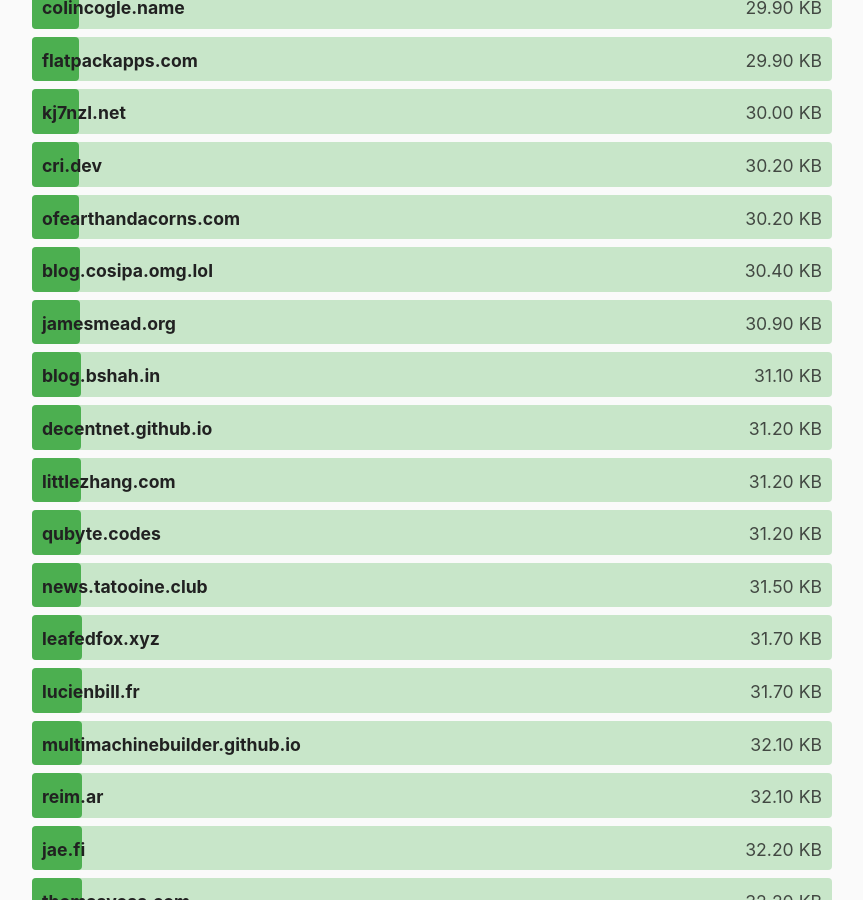
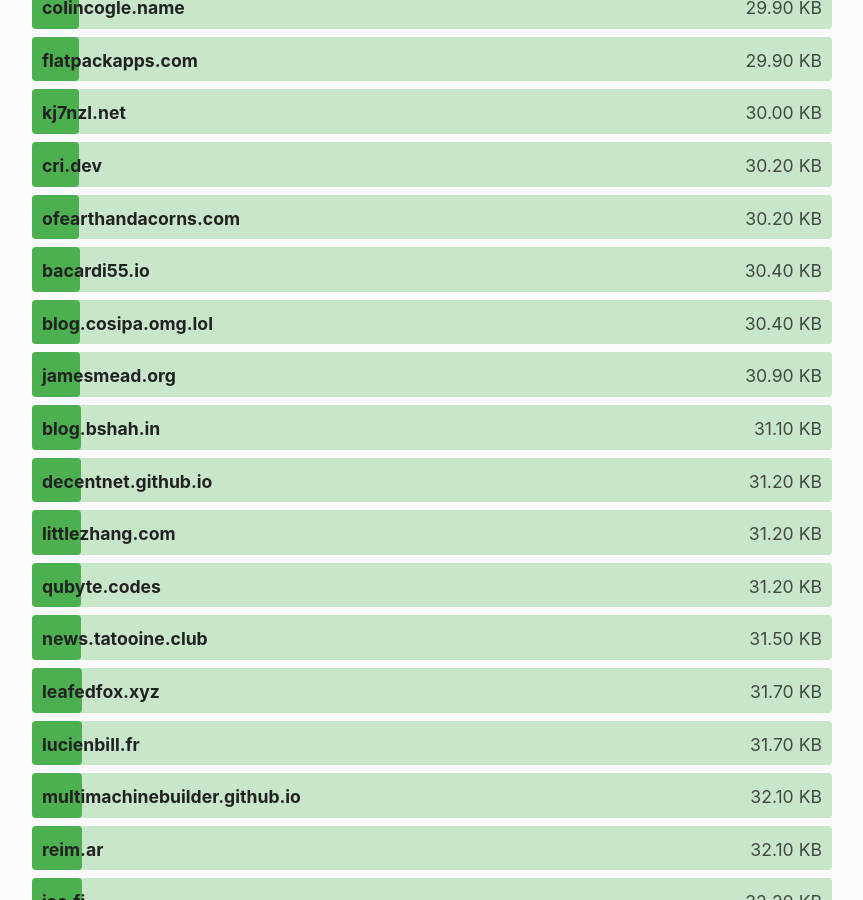
Before and after one commit to kevquirk/512kb.club, a Jekyll site: the page built from index.md, in a window 1280 px wide and 900 px high, scrolled down 12578 px. Shown: the whole window, without its empty margins (208-1071 px from the left). Built offline with Jekyll 4.4.1, drawn with Linux system fonts in a browser that asks for light colours.

Commit message:
Add bacardi55.io to sites.yml
Add bacardi55.io to sites.yml

```diff
--- a/_data/sites.yml
+++ b/_data/sites.yml
@@ -353,6 +353,11 @@
   size: 181
   last_checked: 2022-04-12
 
+- domain: bacardi55.io
+  url: https://bacardi55.io/
+  size: 30.4
+  last_checked: 2024-03-24
+
 - domain: bala-frontdev.github.io
   url: https://bala-frontdev.github.io/
   size: 14.9
```
